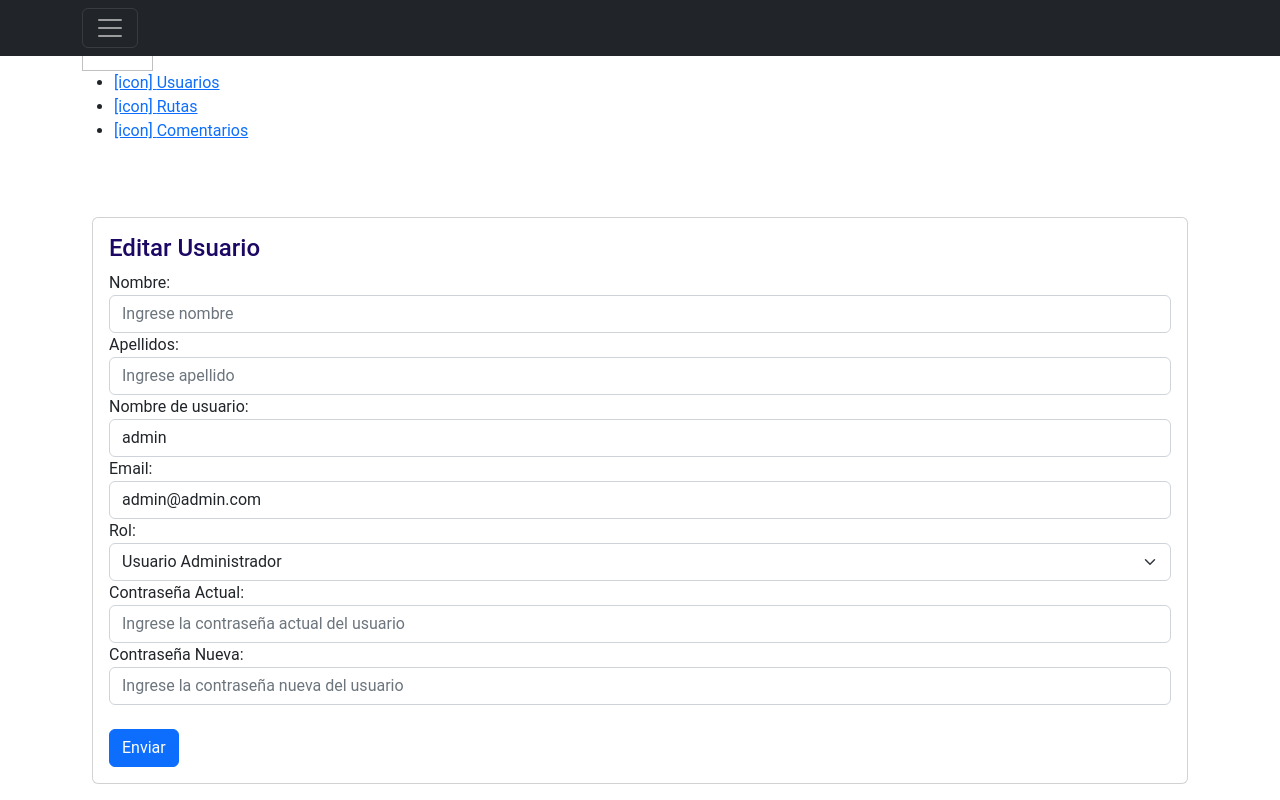
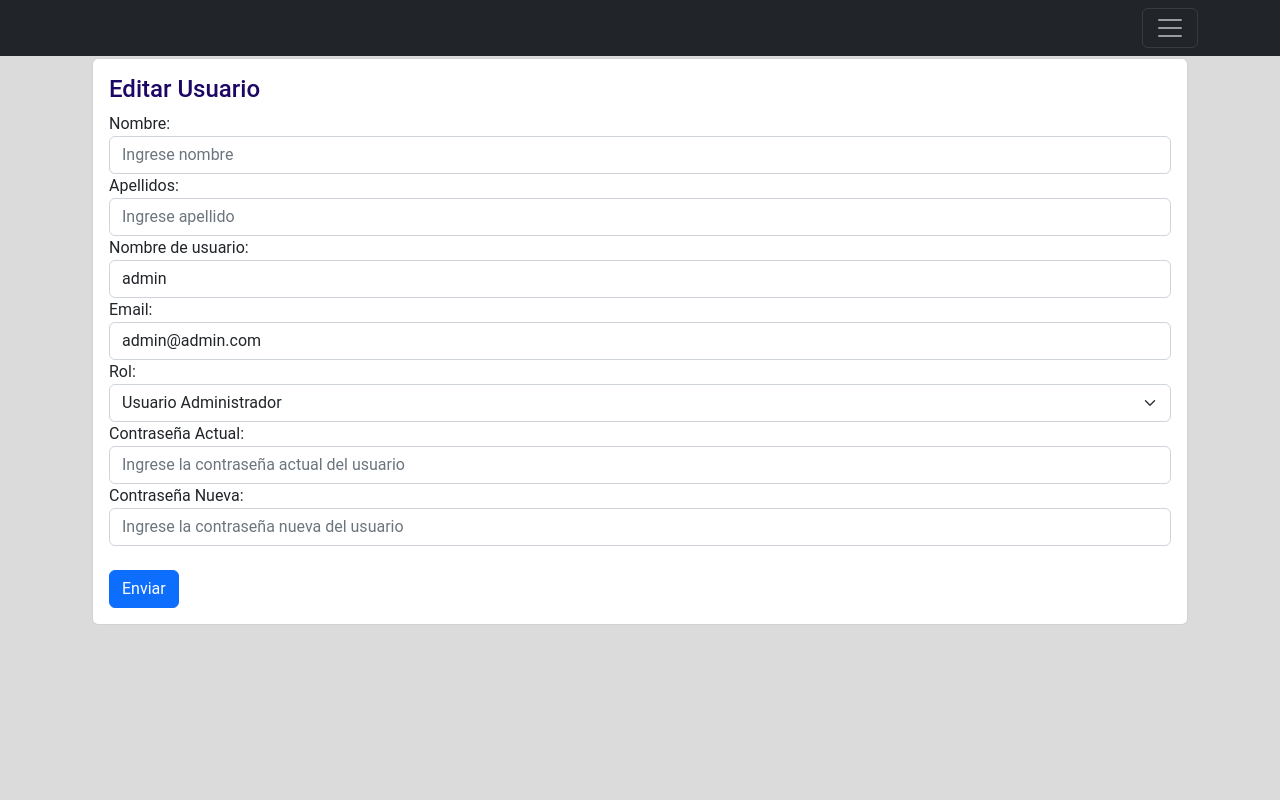
Before and after one commit to josedanielchg/-transporte_san_cristobal, a PHP site: page /admin/editar-detalles-usuario.php?edit_id=1 in a window 1280 px wide. Run offline with PHP 8.4, Linux system fonts and the light colour scheme; a user stored in the database is signed in; data comes from the database, SQL or seed files in the repository; some libraries are stand-ins or nearby versions.

Commit message:
add admin_background
add admin_background

```diff
--- a/admin/editar-detalles-usuario.php
+++ b/admin/editar-detalles-usuario.php
@@ -26,6 +26,8 @@
 
 <?php include_once('includes/header.php');?>
 
+<div>
+<div class="admin_background"></div>
 <div class="container">
     <div class="row">
         <!-- BASIC FORM START -->
@@ -126,6 +128,7 @@
 
     </div>
 </div>
+</div>
 
 <?php endif; ?>
 
--- a/admin/includes/sidebar.php
+++ b/admin/includes/sidebar.php
@@ -2,6 +2,7 @@
 <!-- Sidebar -->
 <nav class="navbar navbar-dark bg-dark fixed-top sidebar">
   <div class="container-fluid sidebar__container container">
+    <a class="navbar-brand" href="#"></a>
     <button class="navbar-toggler" type="button" data-bs-toggle="offcanvas" data-bs-target="#offcanvasDarkNavbar" aria-controls="offcanvasDarkNavbar">
       <span class="navbar-toggler-icon"></span>
     </button>
@@ -15,75 +16,22 @@
         </div>
 
       </div>
-      <div class="offcanvas-body">
+      <!-- Links -->
+      <!-- TODO: Add icon to each link item -->
+      <div class="offcanvas-body sidebar__links">
         <ul class="navbar-nav justify-content-end flex-grow-1 pe-3">
-          <li class="nav-item">
-            <a class="nav-link active" aria-current="page" href="#">Home</a>
+          <li class="nav-item sidebar_links-items">
+            <a class="nav-link" aria-current="page" href="usuarios.php">[icon] Usuarios</a>
           </li>
-          <li class="nav-item">
-            <a class="nav-link" href="#">Link</a>
+          <li class="nav-item sidebar_links-items">
+            <a class="nav-link" href="rutas.php">[icon] Rutas</a>
           </li>
-          <li class="nav-item dropdown">
-            <a class="nav-link dropdown-toggle" href="#" role="button" data-bs-toggle="dropdown" aria-expanded="false">
-              Dropdown
-            </a>
-            <ul class="dropdown-menu dropdown-menu-dark">
-              <li><a class="dropdown-item" href="#">Action</a></li>
-              <li><a class="dropdown-item" href="#">Another action</a></li>
-              <li>
-                <hr class="dropdown-divider">
-              </li>
-              <li><a class="dropdown-item" href="#">Something else here</a></li>
-            </ul>
+          <li class="nav-item sidebar_links-items">
+            <a class="nav-link" href="comentarios.php">[icon] Comentarios</a>
           </li>
         </ul>
-        <form class="d-flex" role="search">
-          <input class="form-control me-2" type="search" placeholder="Search" aria-label="Search">
-          <button class="btn btn-success" type="submit">Search</button>
-        </form>
       </div>
     </div>
   </div>
 </nav>
-
-<!-- Sidebar -->
-<nav class="sidebar">
-    <div class="sidebar__container container">
-
-        <!-- Logo -->
-        <div class="sidebar__logo-container">
-            <!-- TODO: Add Alcaldia Logo -->
-            <img src="" alt="" class="sidebar__logo">
-            [Logo]
-            <strong>Transporte San Cristóbal</strong>
-        </div>
-
-        <!-- Links -->
-        <ul class="sidebar__links">
-            <!-- TODO: Add icon to each link item -->
-            <li class="sidebar_links-items">
-                <a href="usuarios.php">
-                    [icon]
-                    <span>Usuarios</span>
-                </a>
-            </li>
-
-            <li class="sidebar_links-items">
-                <a href="rutas.php">
-                    [icon]
-                    <span>Rutas</span>
-                </a>
-            </li>
-
-            <li class="sidebar_links-items">
-                <a href="comentarios.php">
-                    [icon]
-                    <span>Comentarios</span>
-                </a>
-            </li>
-        </ul>
-    </div>
-
-    <div class="sidebar_background"></div>
-</nav>
 <!-- End sidebar -->
--- a/admin/rutas.php
+++ b/admin/rutas.php
@@ -15,5 +15,11 @@
 
 <?php include_once('includes/header.php');?>
 
+<div>
+<div class="admin_background"></div>
+<div class="container">
+
+</div>
+</div>
 
 <?php endif; ?>
--- a/admin/usuarios.php
+++ b/admin/usuarios.php
@@ -25,7 +25,10 @@
 
 <?php include_once('includes/header.php');?>
 
+<div>
+<div class="admin_background"></div>
 <div class="container">
+
     <div class="row">
 
         <!-- DATA TABLE START -->
@@ -82,5 +85,6 @@
 
     </div>
 </div>
+</div>
 
 <?php endif; ?>
--- a/style.css
+++ b/style.css
@@ -189,6 +189,25 @@
     color: white;
 }
 
+
+.sidebar__logo-container h5{
+    display: inline;
+    margin: 5px;
+    color: white;
+}
+
+.admin_background{ /* admin_background for alls */
+    position: absolute;
+    background: #DBDBDB;
+    width: 100vw;
+    height: 100vh;
+    z-index: -1000;
+}
+
+
+
 /* Css from sidebar.php end */
 
+
+
 /*                                                  admin end                                            */
```
Also changed, not shown: admin/comentarios.php (+7 -0 lines).
